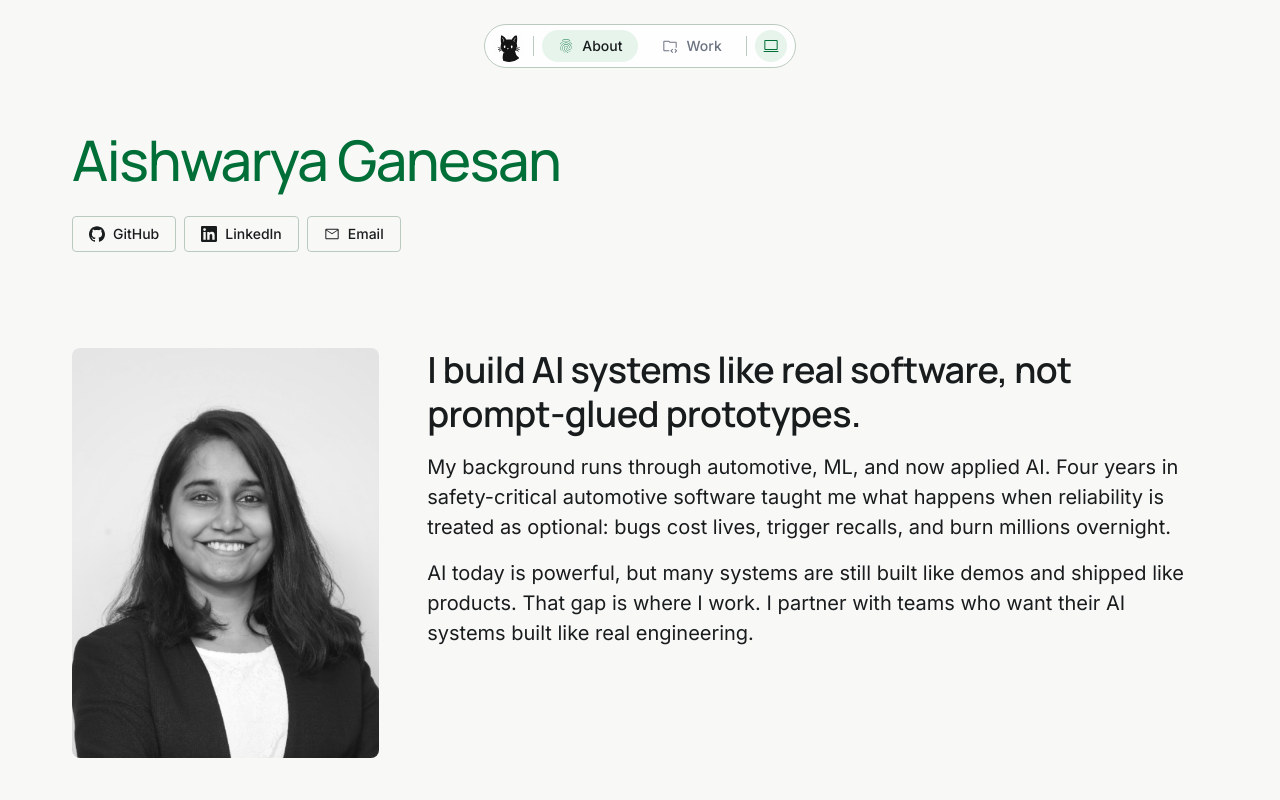
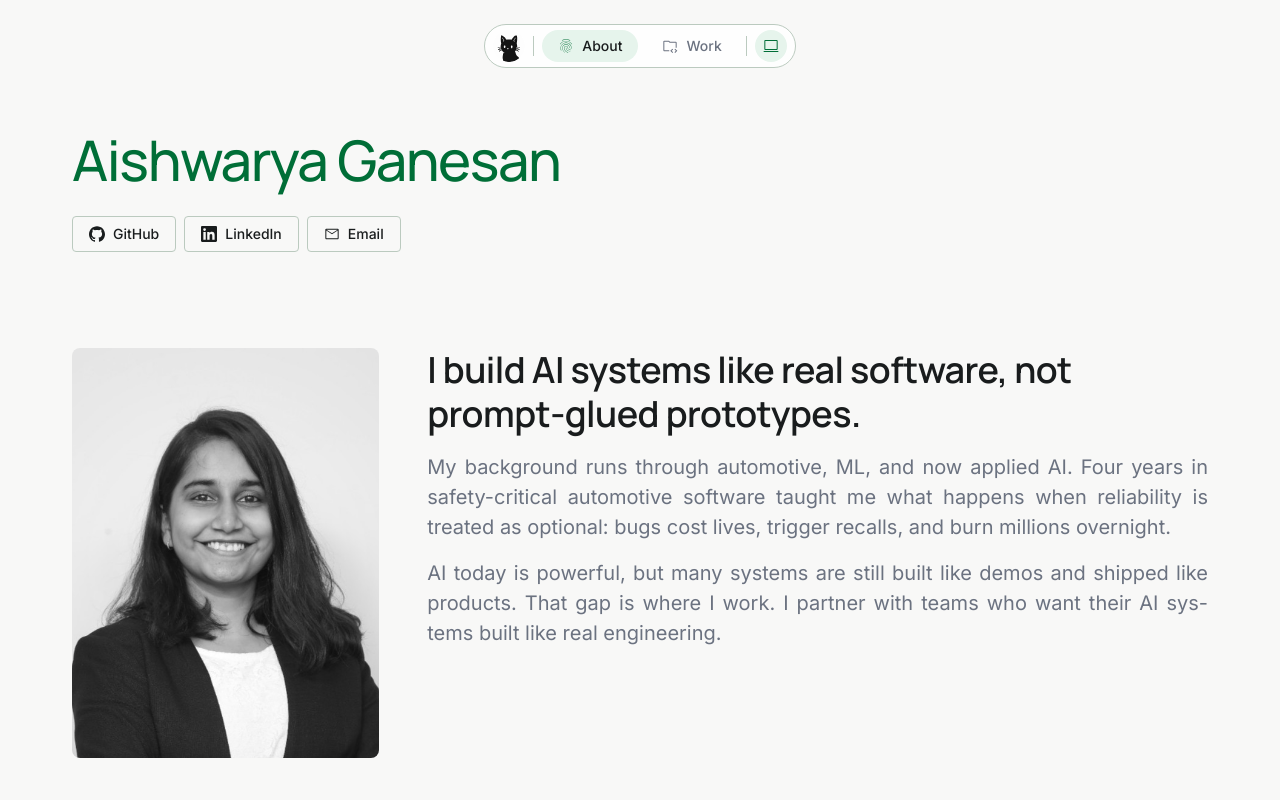
Before and after one commit to 95-ag/ag-portfolio, a Next.js app: page /about in a window 1280 px wide. Shown: the top 800 px of the page. Built offline with nearby package versions, Linux system fonts and the light colour scheme.

Commit message:
style: muted body-lead color, justified intro paragraphs at xl

```diff
--- a/src/app/about/page.tsx
+++ b/src/app/about/page.tsx
@@ -79,7 +79,10 @@ export default function AboutPage() {
                 .split("\n\n")
                 .filter(Boolean)
                 .map((para) => (
-                  <p key={para} className="body-lead">
+                  <p
+                    key={para}
+                    className="body-lead xl:text-justify xl:hyphens-auto"
+                  >
                     {para.trim()}
                   </p>
                 ))}
--- a/src/app/globals.css
+++ b/src/app/globals.css
@@ -251,7 +251,7 @@ body {
     font-size: 20px;
     font-weight: 400;
     line-height: 30px;
-    color: var(--on-surface);
+    color: var(--on-surface-muted);
   }
 
   /* Body */
```
